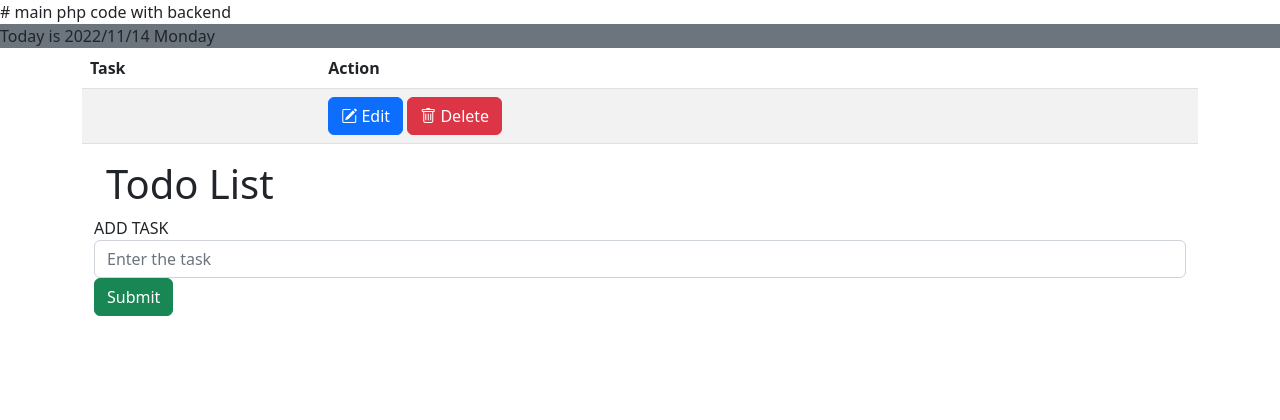
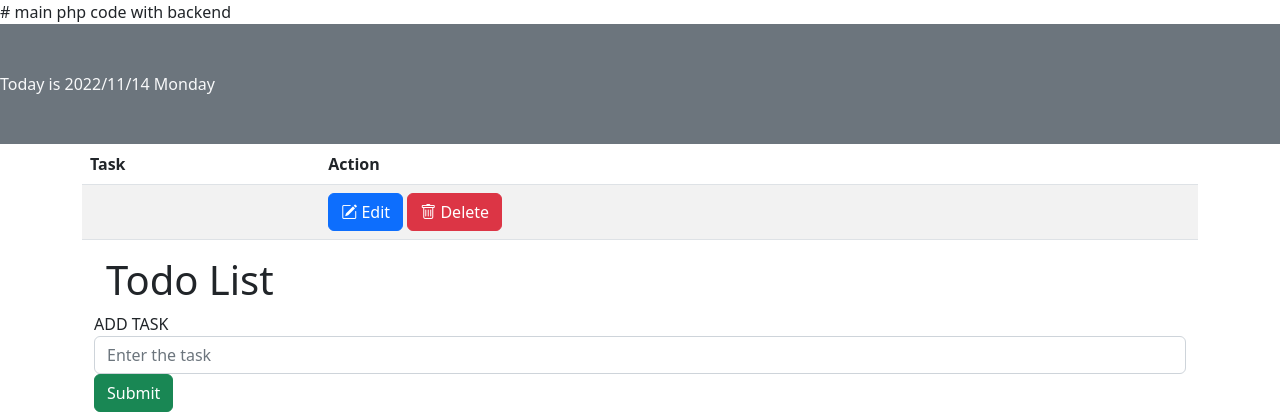
Before and after one commit to ShubhamSingh1112/PHPMYSQLTODO, a PHP site: page /index.php in a window 1280 px wide. Shown: the top 420 px of the page. Run offline with PHP 8.4, Linux system fonts and the light colour scheme; tables that the repository leaves empty or names only in its code hold one stand-in row (values such as "Sample post"); data that the repository does not hold is empty; some libraries are stand-ins or nearby versions.

Commit message:
Update index.php

```diff
--- a/index.php
+++ b/index.php
@@ -29,7 +29,7 @@
          </div>
       </div>
       <?php endif ?>
-      <div class="bg-secondary">
+      <div class="bg-secondary py-5 text-light">
          <?php echo "Today is " . date("Y/m/d ") . date(" l ") . "<br>" ; ?>
       </div>
       <div class="container">
```
